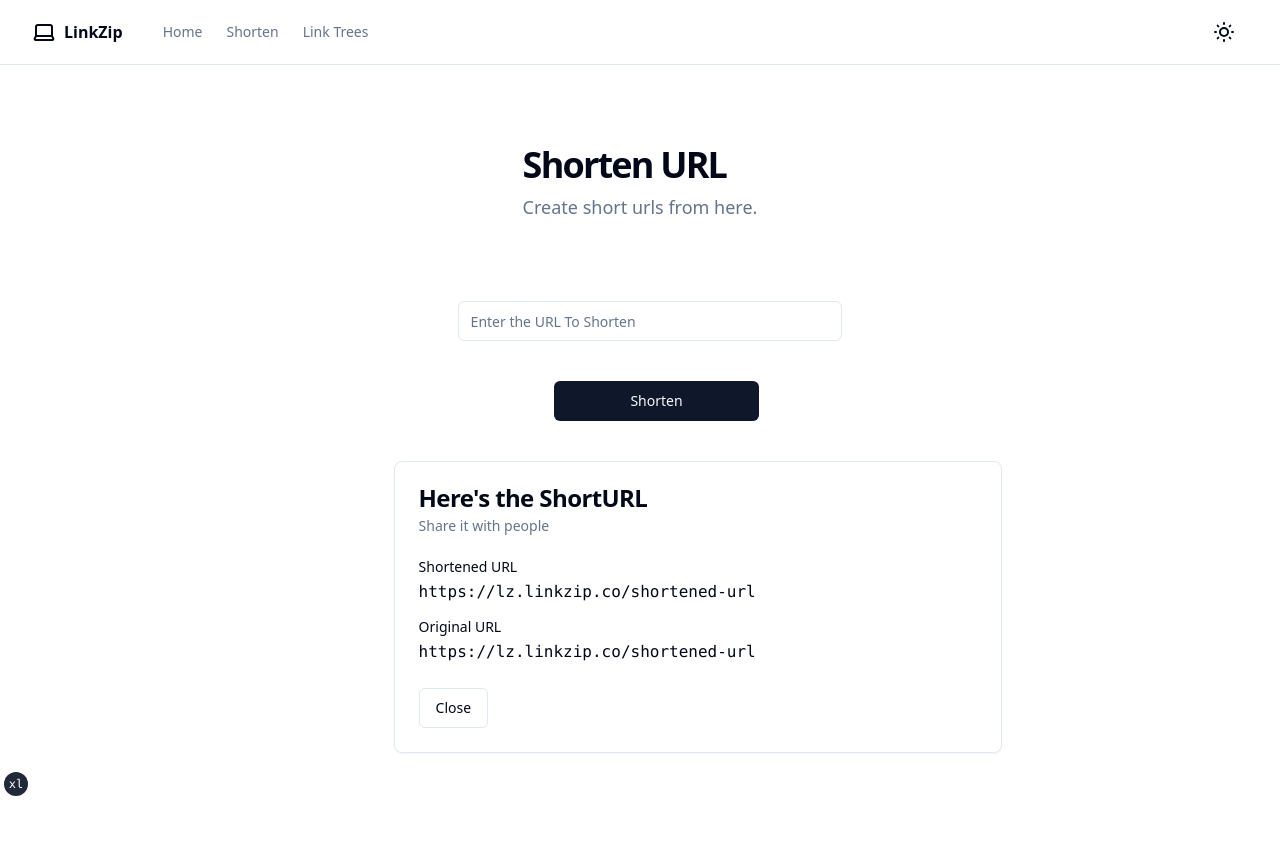
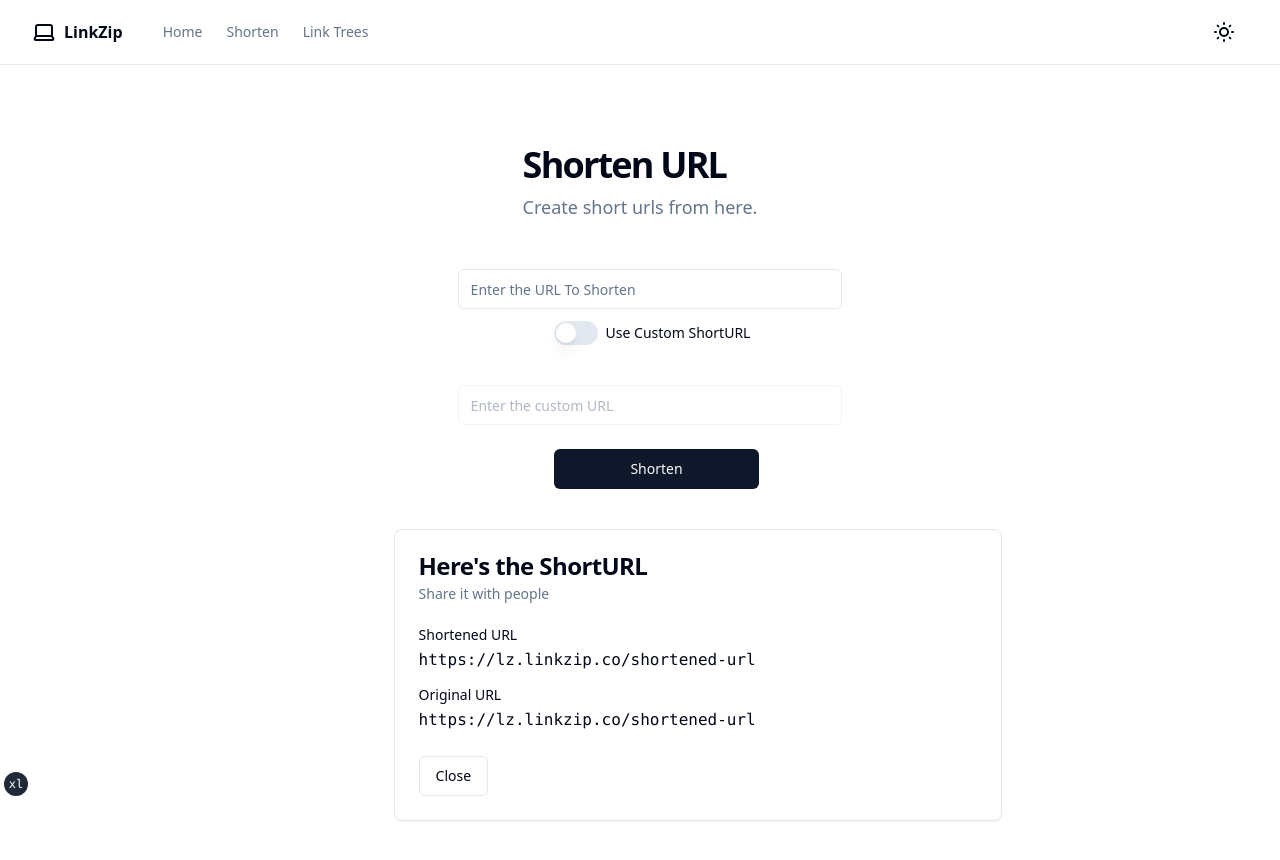
Before and after one commit to alanJames00/LinkZip-Frontend, a React (Vite) app: page /shorten in a window 1280 px wide. Before the commit the page ends 800 px from the top, so only its background shows below. Built offline with nearby package versions, Linux system fonts and the light colour scheme.

Commit message:
add customurl toggle btn

```diff
--- a/src/components/shortenURLForm.tsx
+++ b/src/components/shortenURLForm.tsx
@@ -1,10 +1,15 @@
 import { useState } from "react";
 import { Button } from "@/components/ui/button"
 import { Input } from "@/components/ui/input"
-import { ResultCard } from "./shortUrlResult";
+import { ResultCard } from "./shortUrlResult"
+
+import { Label } from "@/components/ui/label";
+import { Switch } from "@/components/ui/switch";
 export default function ShortenUrlForm() {
 
     const [url, setUrl] = useState("");
+    const [isCustomUrl, setIsCustomUrl ] = useState(false);
+    const [customUrl, setCustomUrl] = useState("");
 
     function handleSubmit(e: React.FormEvent<HTMLFormElement>) {
         e.preventDefault();
@@ -28,12 +33,31 @@ export default function ShortenUrlForm() {
             value={url}
             onChange={(e) => setUrl(e.target.value)}
             placeholder="Enter the URL To Shorten"
-            className=" w-[100%] my-10"/>
+            className=" w-[100%] my-2"/>
+
+
+            <div className="flex items-center space-x-2 mb-10 my-3" >
+              <Switch id="airplane-mode"
+              onClick={() => setIsCustomUrl(!isCustomUrl)}
+              />
+               <Label htmlFor="airplane-mode">Use Custom ShortURL</Label>
+             </div >
+
+            <Input type="text"
+            value={customUrl}
+            onChange={(e) => setCustomUrl(e.target.value)}
+            placeholder="Enter the custom URL"
+            className=" w-[100%] my-6"
+            style={{marginLeft:0}}
+            disabled={!isCustomUrl}
+            />
+
 
             <Button
             type="submit"
             className=" px-[20%] mb-10"
             >Shorten</Button>
+
 
 
             <ResultCard />
```
